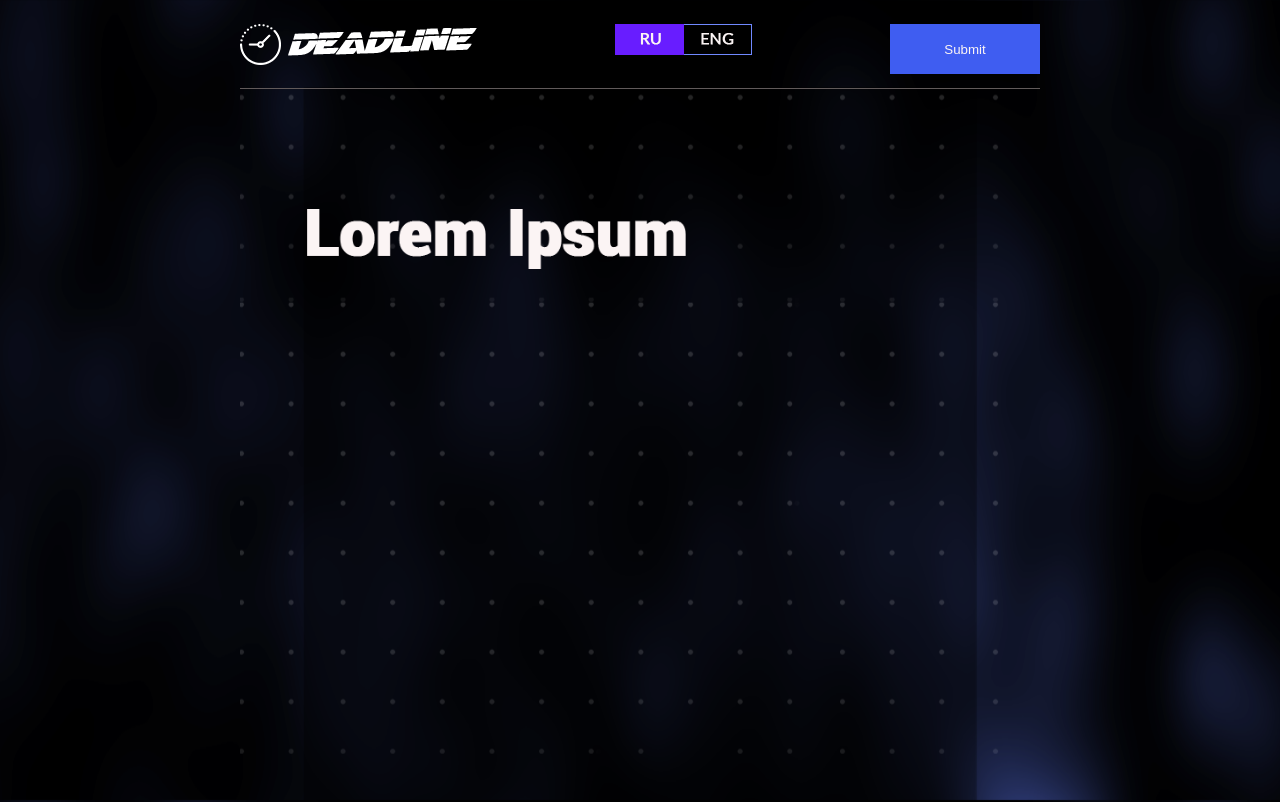
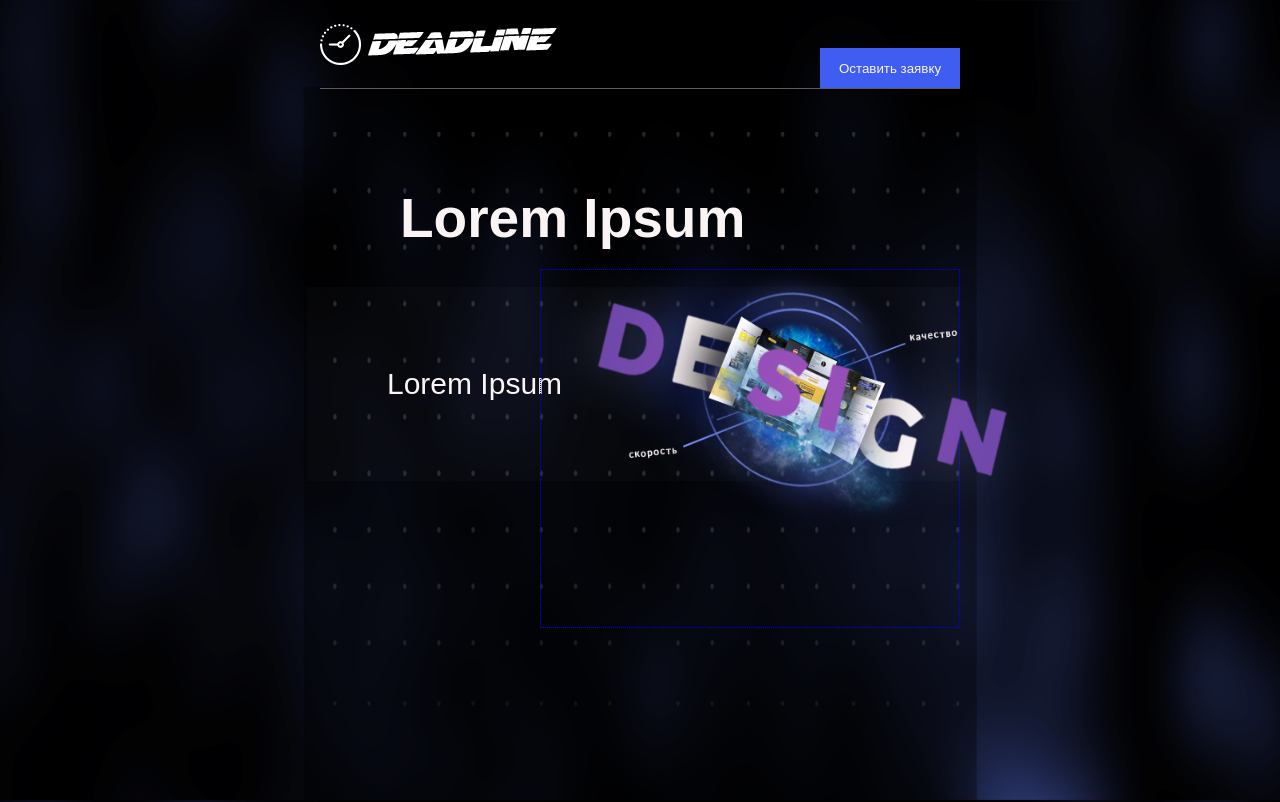
Before and after one commit to buugaaga/deadline, a plain HTML site: page index.html in a window 1280 px wide. Shown: the top 802 px of the page. Drawn offline with Linux system fonts and the light colour scheme.

Commit message:
Добавил изменения в первую страницу

```diff
--- a/index.html
+++ b/index.html
@@ -14,19 +14,23 @@
 				<div class="head__logo">
 					<img src="image/logo.png" alt="logo">
 				</div>
-				<div class="head__language">
-					<img class="lorem_img" src="image/language.png" alt="language">
-				</div>
+				<!-- <div class="head__language">
+					<form action="#">
+						<input type="image" src="#">
+					</form>
+				</div> -->
 				<form class="order" action="#">
-					<input type="submit" name="order">
+					<input type="submit" name="order" value="Оставить заявку">
 				</form>
 			</div>
 			<div class="head__content">
 				<div class="lorem">
+					<h1 class="lorem__title">Lorem Ipsum</h1>
+					<p class="lorem__text">Lorem Ipsum</p>
 				</div>
-				<div class="lorem-mini">
+				<div class="design">
+					<img class="beautiful" src="image/beautiful.png" alt="beautiful">
 				</div>
-				<div class="design"></div>
 			</div>
 		</header>
 		<section class="portfolio">
--- a/style.css
+++ b/style.css
@@ -1,9 +1,10 @@
 body {
-	font-family: sans-serif;
+	font-family: Arial, "sans-serif";
 	background-color: #111;
 	background-image: url('image/fon.png');
-	background-size: 100% 100%;
+	background-size: 100% 100vh;
 	background-attachment: fixed;
+	color: #fbf4f4;
 }
 
 .main-grid {
@@ -19,49 +20,73 @@ body {
 	grid-row: 1/2;
 	margin-top: 2vh;
 	width: 75vw;
+
 	display: grid;
 	grid-template-columns: repeat(12, 1fr);
 	grid-template-rows: repeat(12, 1fr);
-	justify-content: space-between;
+	justify-content: space-around;
 }
 .head__nav{
-	grid-column: 2/-2;
+	grid-column: 3/-3;
 	grid-row: 1/2;
 	display: flex;
 	justify-content: space-between;
 	border-bottom: 1px solid rgb(97, 90, 90);
 }
-.head__language {
+/* .head__language {
 	grid-column: 6/8;
 	grid-row: 1/2;
+} */
+.order {
+	font-family: "Lato";
+	align-self: flex-end;
 }
 input {
-	height: 50px;
-	width: 150px;
+	height: 40px;
+	width: 140px;
 	background-color: #3f5df1;
 	border: none;
 	color: #fbf4f4;
 }
 .head__content {
 	grid-row: 2/-1;
-	grid-column: 2/-2;
+	grid-column: 2/-3;
 	background-image: url('image/dots.png');
-	background-position: right -110px bottom 0px;
-	background-size: ;
+	background-repeat: no-repeat;
+	background-position: right bottom 70%;
+	background-size: 125% 80%;
 
 	display: grid;
 	grid-template-columns: repeat(12, 1fr);
 	grid-template-rows: repeat(12, 1fr);
 }
 .lorem {
-	grid-column: 2/8;
-	grid-row: 3/4;
-	background-image: url('image/lorem.png');
-	background-size: contain;
-	background-repeat:  no-repeat;
+	grid-column: 2/13;
+	grid-row: 2/6;
+
 }
-
-
+.lorem__title {
+	margin-left: 100px;
+	font-size: 55px;
+}
+.lorem__text {
+	margin-left: 7px;
+	padding: 80px 0px 80px 80px;
+	font-size: 30px;
+	background-image: url('image/loren_mini.png');
+	background-size: 80px 20px;
+	background-clip: border-box;
+}
+.design {
+	grid-column: 6/13;
+	grid-row: 4/10;
+	border: 1px dotted blue;
+}
+.beautiful {
+	margin-top: -30px;
+	width: 500px;
+	height: 300px;
+}
 
 
 
```
Also changed, not shown: image/beautiful.png (added), image/fon_over.png (deleted), image/ipsum.png (added), image/language.png (deleted), image/lorem.png (deleted), image/loren_mini.png (added), image/order.png (deleted).
